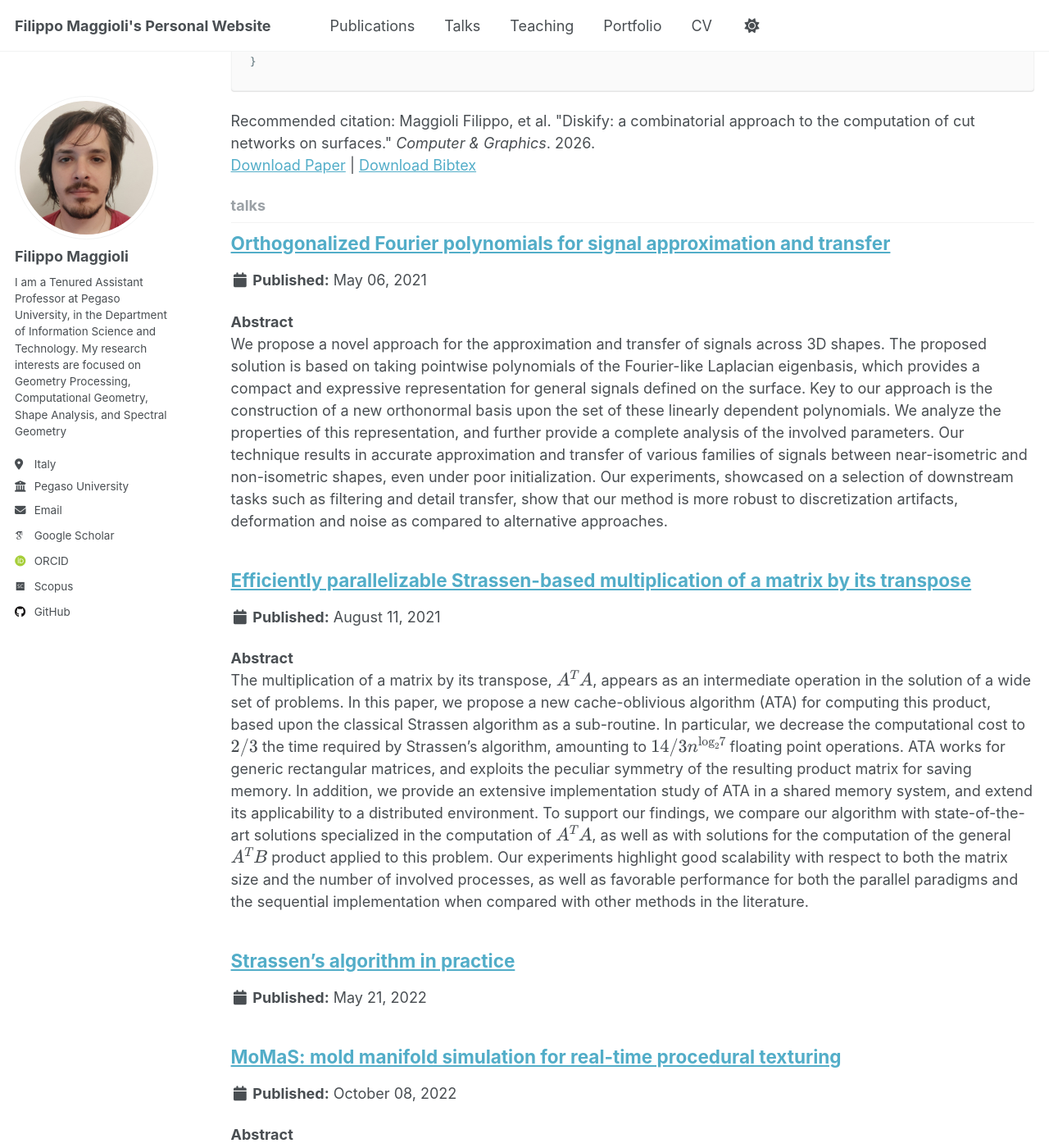
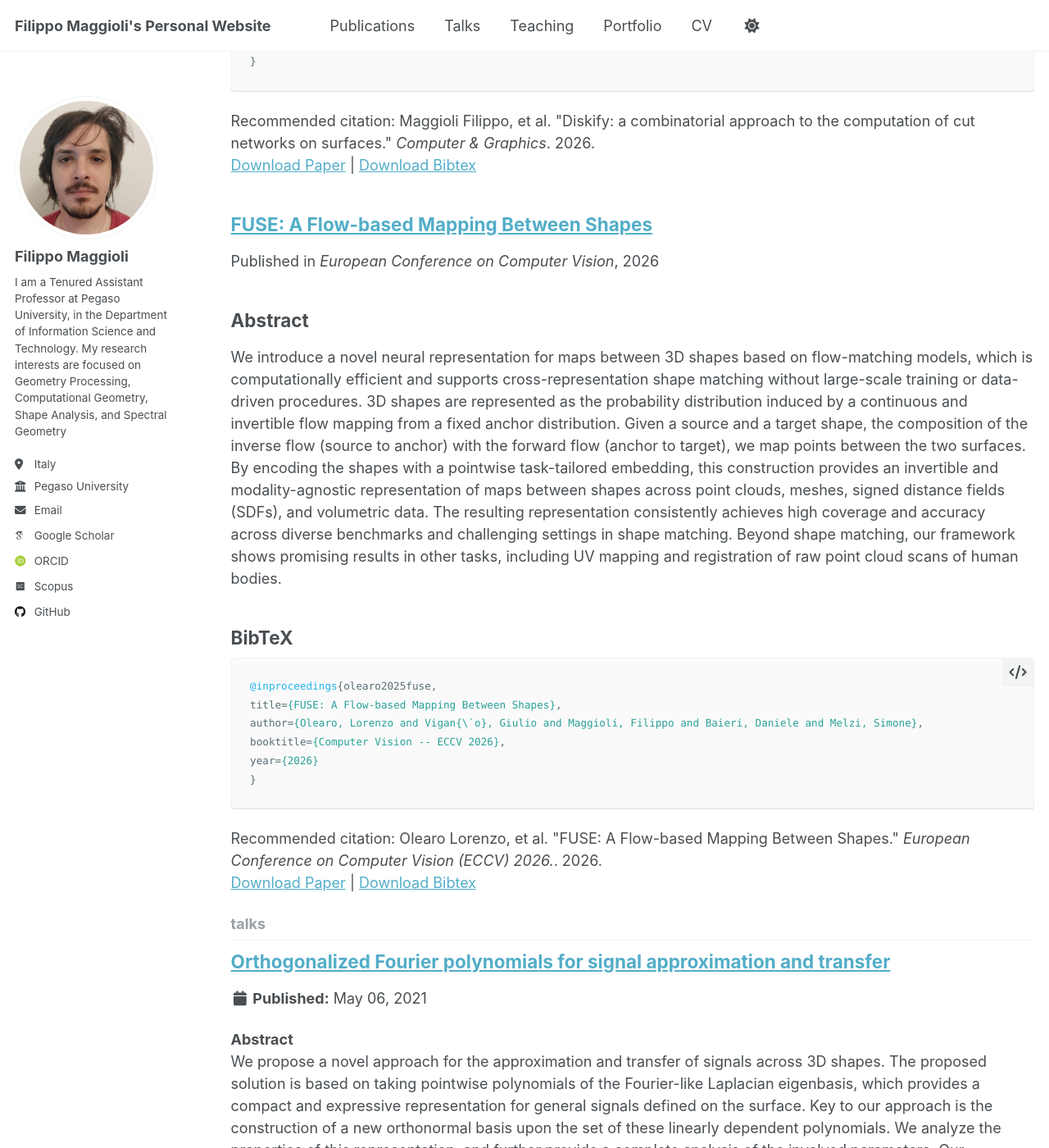
Before and after one commit to fmaggioli/fmaggioli.github.io, a Jekyll site: the page built from _pages/collection-archive.html, in a window 1280 px wide and 1400 px high, scrolled down 15038 px. Shown: the whole window at 82% size. Built offline with Jekyll 4.4.1, drawn with Linux system fonts in a browser that asks for light colours; some web fonts are replaced.

Commit message:
Updated publications

````diff
--- a/_publications/2025-11-17-fuse.md
+++ b/_publications/2025-11-17-fuse.md
@@ -10,6 +10,7 @@ arxivurl: 'https://arxiv.org/abs/2511.13431'
 bibtexurl: '/files/2025-11-17-fuse.bib'
 teaser: '/images/publications/fuse.jpg'
 citation: 'Olearo Lorenzo, et al. "FUSE: A Flow-based Mapping Between Shapes." <i>arXiv preprint arXiv:2511.13431 (2025).</i>. 2025.'
+redirect_to: /publication/2026-09-10-fuse
 ---
 
 ## Abstract
--- /dev/null
+++ b/_publications/2026-09-10-fuse.md
@@ -0,0 +1,28 @@
+---
+title: "FUSE: A Flow-based Mapping Between Shapes"
+collection: publications
+category: conferences
+permalink: /publication/2026-09-10-fuse
+date: 2026-09-10
+venue: 'European Conference on Computer Vision'
+paperurl: '/files/2026-09-10-fuse.pdf'
+arxivurl: 'https://arxiv.org/abs/2511.13431'
+bibtexurl: '/files/2026-09-10-fuse.bib'
+codeurl: 'https://github.com/LorenzoOlearo/FUSE-Flow-based-Mapping-Between-Shapes'
+teaser: '/images/publications/fuse.jpg'
+citation: 'Olearo Lorenzo, et al. "FUSE: A Flow-based Mapping Between Shapes." <i>European Conference on Computer Vision (ECCV) 2026.</i>. 2026.'
+---
+
+## Abstract
+We introduce a novel neural representation for maps between 3D shapes based on flow-matching models, which is computationally efficient and supports cross-representation shape matching without large-scale training or data-driven procedures. 3D shapes are represented as the probability distribution induced by a continuous and invertible flow mapping from a fixed anchor distribution. Given a source and a target shape, the composition of the inverse flow (source to anchor) with the forward flow (anchor to target), we map points between the two surfaces.  By encoding the shapes with a pointwise task-tailored embedding, this construction provides an invertible and modality-agnostic representation of maps between shapes across point clouds, meshes, signed distance fields (SDFs), and volumetric data. The resulting representation consistently achieves high coverage and accuracy across diverse benchmarks and challenging settings in shape matching. Beyond shape matching, our framework shows promising results in other tasks, including UV mapping and registration of raw point cloud scans of human bodies.
+
+
+## BibTeX
+```bibtex
+@inproceedings{olearo2025fuse,
+title={FUSE: A Flow-based Mapping Between Shapes},
+author={Olearo, Lorenzo and Vigan{\`o}, Giulio and Maggioli, Filippo and Baieri, Daniele and Melzi, Simone},
+booktitle={Computer Vision -- ECCV 2026},
+year={2026}
+}
+```
--- /dev/null
+++ b/files/2026-09-10-fuse.bib
@@ -0,0 +1,6 @@
+@inproceedings{olearo2025fuse,
+title={FUSE: A Flow-based Mapping Between Shapes},
+author={Olearo, Lorenzo and Vigan{\`o}, Giulio and Maggioli, Filippo and Baieri, Daniele and Melzi, Simone},
+booktitle={Computer Vision -- ECCV 2026},
+year={2026}
+}
````
Also changed, not shown: _publications/2025-12-04-implicitarap.md (+1 -0 lines), 1 other file.
